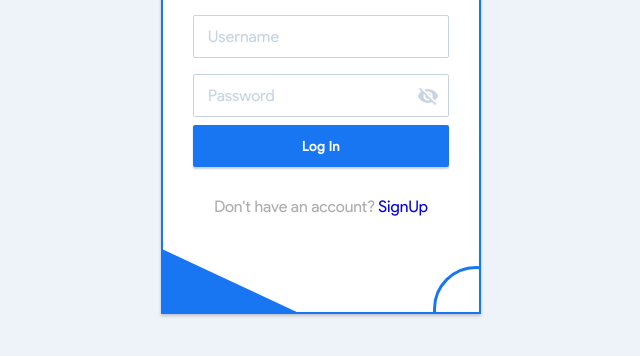
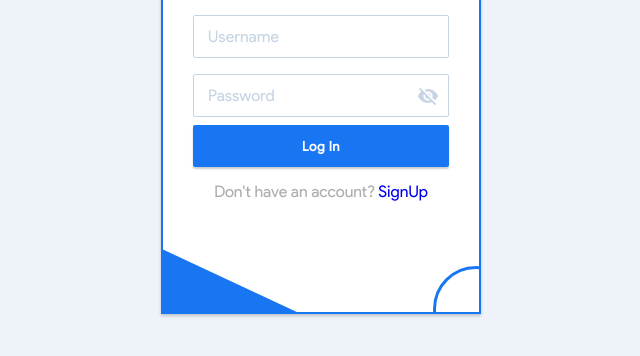
Before and after one commit to Qasim345/LoginForm, a plain HTML site: page index.html in a window 1280 px wide. Shown: the part 296-652 px from the top of the page, without its empty margins (319-959 px from the left). Drawn offline with nearby package versions, Linux system fonts and the light colour scheme.

Commit message:
Update style.css

```diff
--- a/style.css
+++ b/style.css
@@ -145,7 +145,7 @@ body {
   border-color: var(--col);
 }
 .form .s {
-  margin-top: 30px;
+  margin-top: 15px;
   text-align: center;
   color: #adadad;
 }
```
